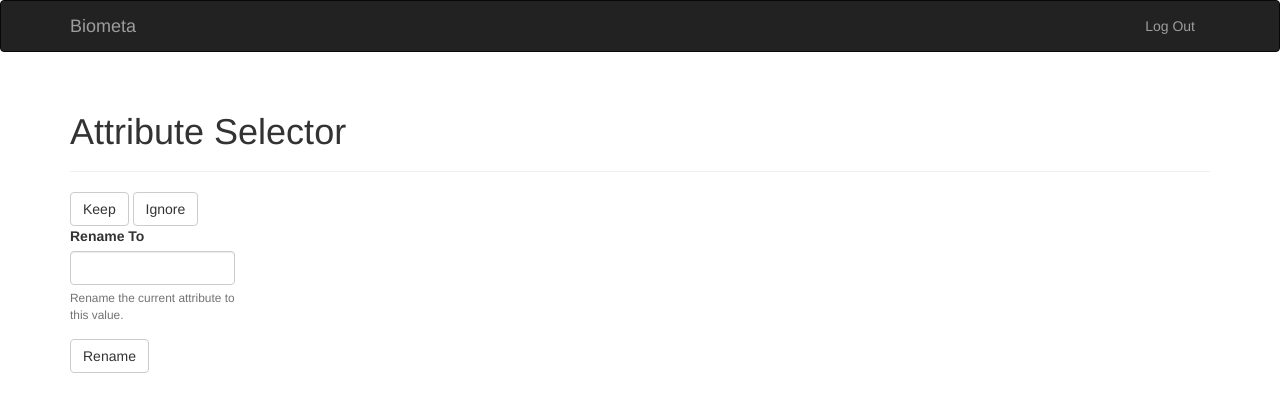
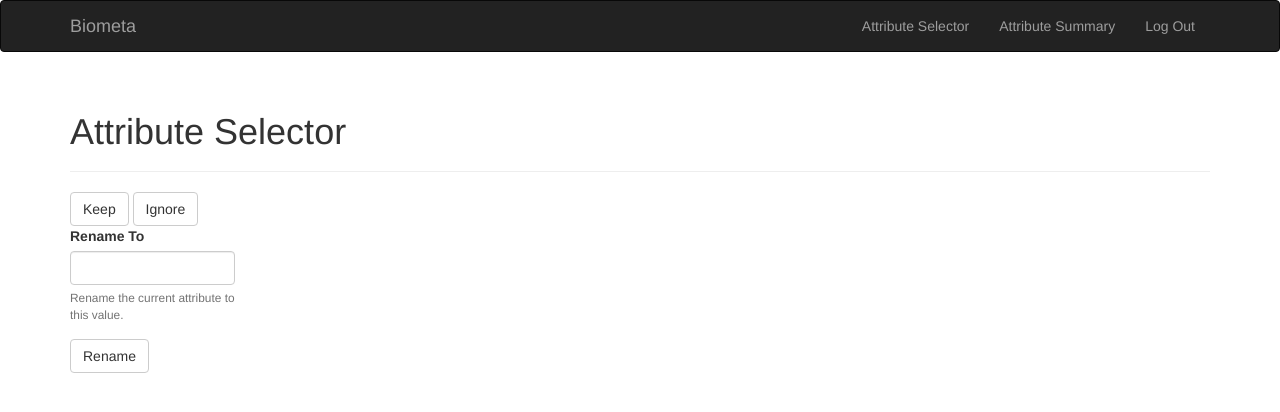
Before and after one commit to jfear/ncbi_biometa-app, a Flask app: page /attribute in a window 1280 px wide. Shown: the top 412 px of the page. Run offline with Flask 2, Linux system fonts and the light colour scheme; the visitor is signed in with stand-in values (Sample User, id 1); some libraries are stand-ins or nearby versions.

Commit message:
Adds links for attribute selector and summary pages.

```diff
--- a/app/templates/base.html
+++ b/app/templates/base.html
@@ -72,6 +72,8 @@
       <div class="navbar-collapse collapse">
         <ul class="nav navbar-nav"></ul>
         <ul class="nav navbar-nav navbar-right">
+          <li><a href="{{ url_for('attribute.attribute_selector') }}">Attribute Selector</a></li>
+          <li><a href="{{ url_for('attribute.attribute_map') }}">Attribute Summary</a></li>
           {% if current_user.is_authenticated %}
           <li><a href="{{ url_for('auth.logout') }}">Log Out</a></li>
           {% else %}
```
